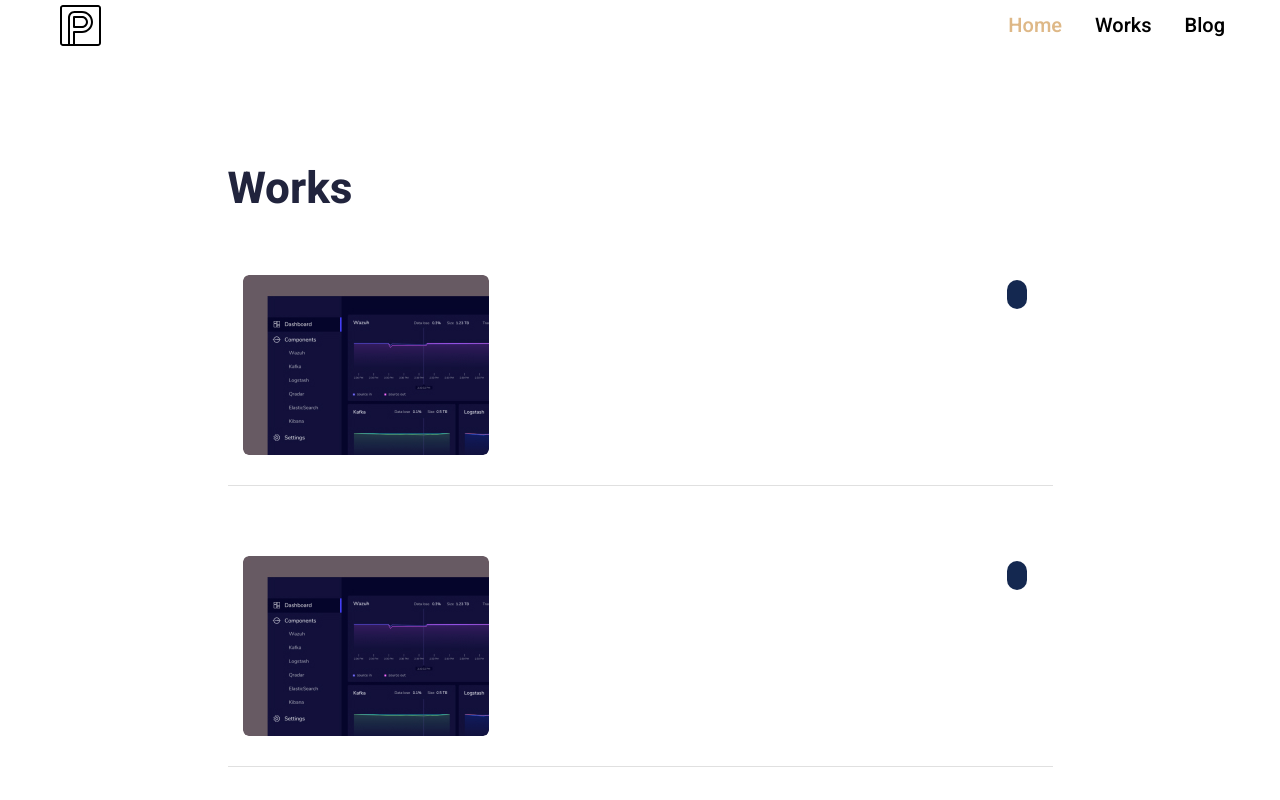
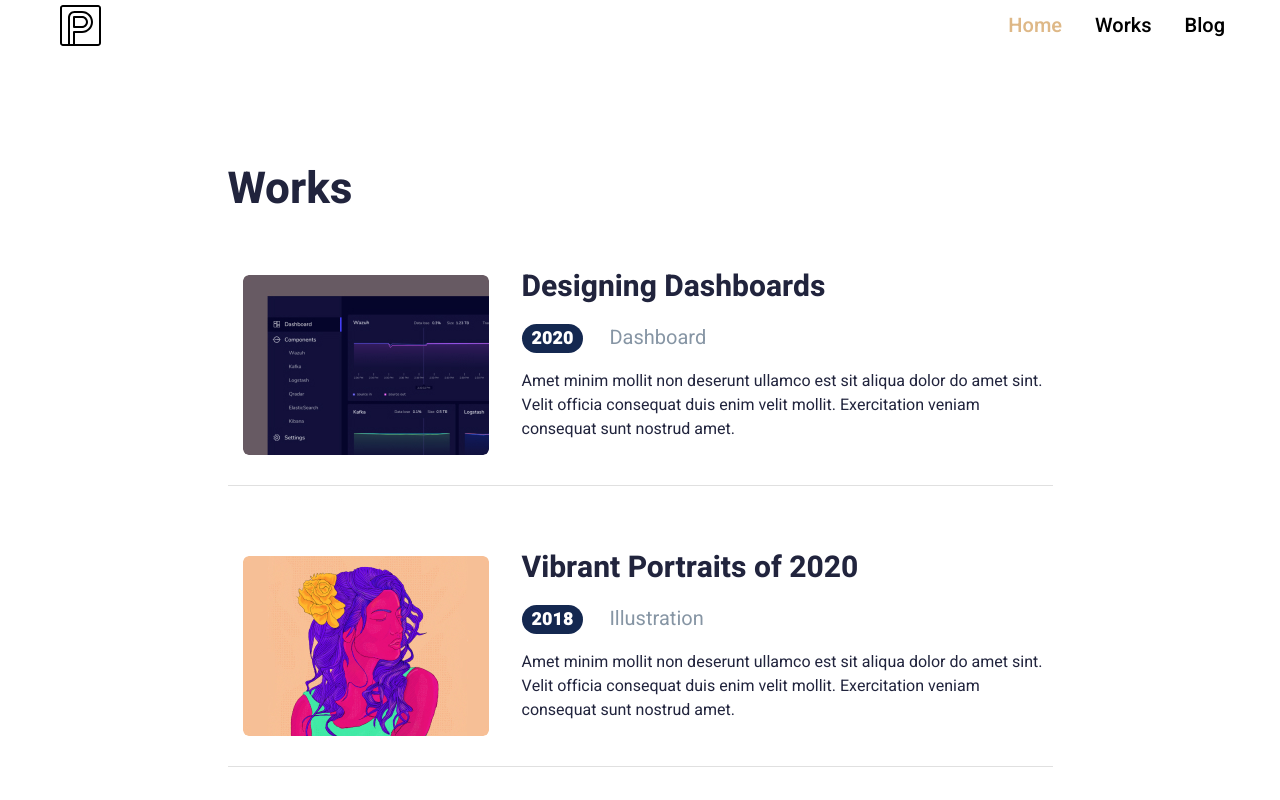
Before and after one commit to SochircaRoman/my-portfolio, a Vue app: page /works in a window 1280 px wide. Shown: the top 800 px of the page. Built offline with nearby package versions, Linux system fonts and the light colour scheme.

Commit message:
Create WorksView

```diff
--- a/src/components/UI/WorkCard.vue
+++ b/src/components/UI/WorkCard.vue
@@ -3,7 +3,7 @@
   <div class="work__card">
     <a href="./workDetail.html" class="work__card-link">
       <div class="work__card-wrapper">
-        <img src="../../../public/featured_work/img_01.jpg" alt="" class="work__card-img">
+        <img :src="'../../../featured_work/' + card.imgName + '.jpg'"  alt="" class="work__card-img">
       </div>
     </a>
     <div class="work__card-content">
--- a/src/views/WorksView.vue
+++ b/src/views/WorksView.vue
@@ -64,7 +64,7 @@ export default {
 
           <div class="work__content-cards">
             <WorkCards
-              cards="cards"
+              :cards="cards"
             />
           </div>
 
```
